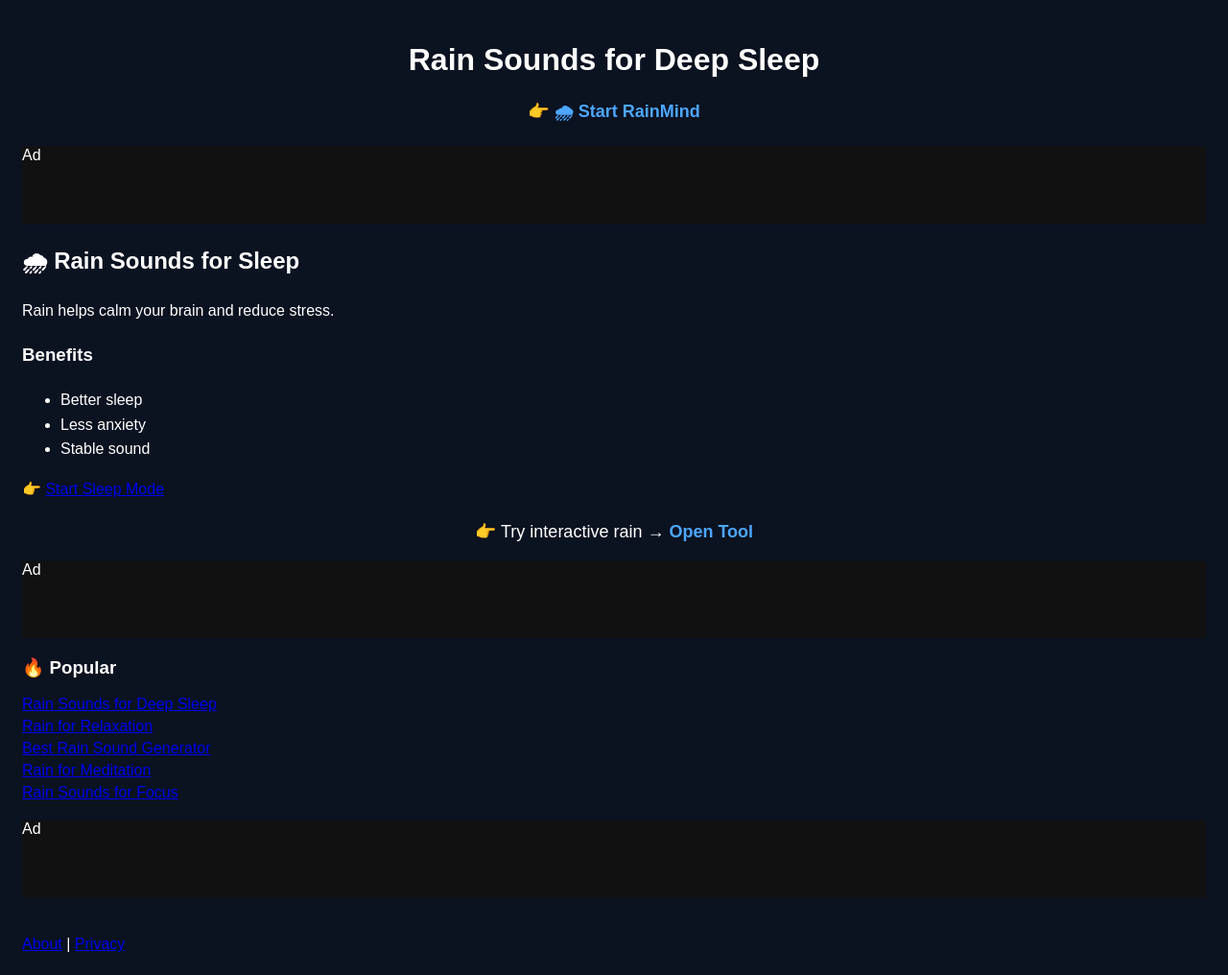
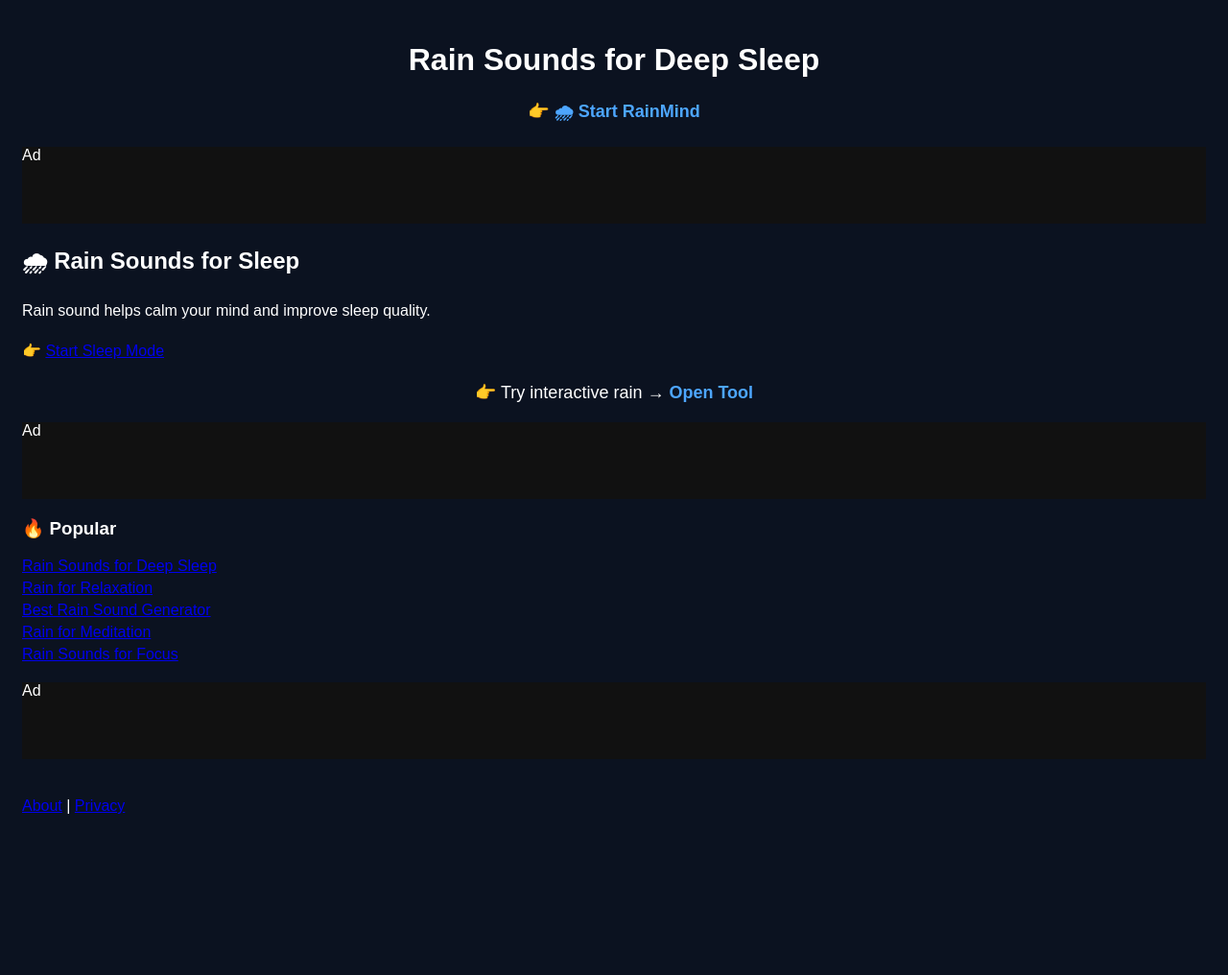
Before and after one commit to choijangwook/RainMind, a Jekyll site: the page built from _posts/2026-05-03-sleep.md, in a window 1280 px wide. Shown: the whole page at 96% size. Built offline with Jekyll 4.4.1, drawn with Linux system fonts in a browser that asks for light colours; after the commit the page ends 900 px from its top, so only the background shows below that.

Commit message:
Update 2026-05-03-sleep.md

```diff
--- a/_posts/2026-05-03-sleep.md
+++ b/_posts/2026-05-03-sleep.md
@@ -1,18 +1,12 @@
 ---
 layout: post
 title: "Rain Sounds for Deep Sleep"
-description: "Fall asleep faster with rain sound"
+description: "Sleep better with rain sounds"
 categories: [sleep]
 ---
 
 ## 🌧 Rain Sounds for Sleep
 
-Rain helps calm your brain and reduce stress.
-
-### Benefits
-
-- Better sleep
-- Less anxiety
-- Stable sound
+Rain sound helps calm your mind and improve sleep quality.
 
 👉 [Start Sleep Mode]({{ site.baseurl }}/index.html)
```
